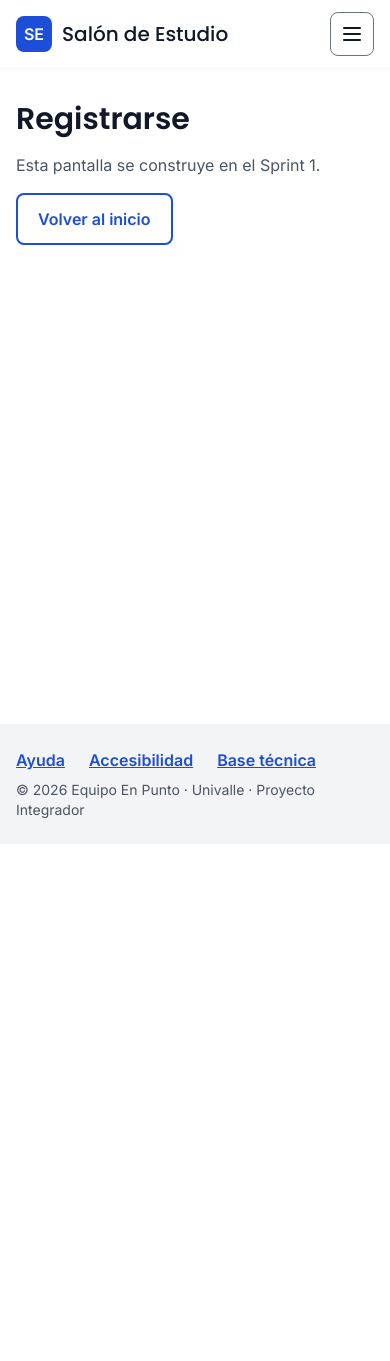
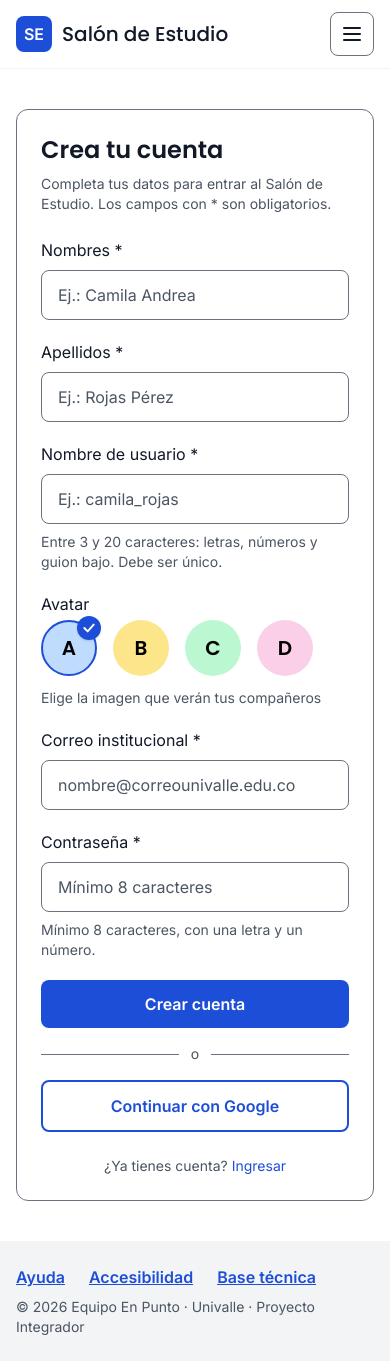
Before and after one commit to mini-proyecto-integrador2/frontend, a React (Vite) app: page /registro in a window 390 px wide. Before the commit the page ends 844 px from the top, so only its background shows below. Built offline with nearby package versions, Linux system fonts and the light colour scheme; no server answers.

Commit message:
feat(US-01): agrega pantalla de registro con validaciones y estados

```diff
--- a/src/App.tsx
+++ b/src/App.tsx
@@ -4,6 +4,7 @@ import Inicio from './pages/Inicio'
 import BaseTecnica from './pages/BaseTecnica'
 import NoEncontrada from './pages/NoEncontrada'
 import EnConstruccion from './pages/EnConstruccion'
+import Registro from './pages/Registro'
 
 // Rutas del mapa del sitio (C02). Las que aún no tienen historia muestran "En construcción".
 export default function App() {
@@ -13,8 +14,7 @@ export default function App() {
         {/* Públicas */}
         <Route path="/" element={<Inicio />} />
         <Route path="/ingresar" element={<EnConstruccion titulo="Ingresar" sprint={1} />} />
-        <Route path="/registro" element={<EnConstruccion titulo="Registrarse" sprint={1} />} />
-        <Route path="/ayuda" element={<EnConstruccion titulo="Ayuda" sprint={6} />} />
+        <Route path="/registro" element={<Registro />} />        <Route path="/ayuda" element={<EnConstruccion titulo="Ayuda" sprint={6} />} />
         {/* Privadas (se protegen en el Sprint 1) */}
         <Route path="/completar-perfil" element={<EnConstruccion titulo="Completar perfil" sprint={1} />} />
         <Route path="/panel" element={<EnConstruccion titulo="Panel" sprint={2} />} />
--- /dev/null
+++ b/src/pages/Registro.tsx
@@ -0,0 +1,211 @@
+import { useState } from 'react'
+import type { FormEvent } from 'react'
+import { Link, useNavigate } from 'react-router-dom'
+import Boton from '../components/Boton'
+import Campo from '../components/Campo'
+import Carga from '../components/Carga'
+import Mensaje from '../components/Mensaje'
+import SelectorAvatar from '../components/SelectorAvatar'
+import type { AvatarId } from '../components/SelectorAvatar'
+
+type NombreCampo = 'nombres' | 'apellidos' | 'usuario' | 'correo' | 'contrasena'
+type Errores = Partial<Record<NombreCampo, string>>
+
+const ORDEN: NombreCampo[] = ['nombres', 'apellidos', 'usuario', 'correo', 'contrasena']
+
+const MSG_USUARIO_OCUPADO = 'Ese nombre de usuario ya está en uso. Prueba con otro.'
+const MSG_CORREO_REGISTRADO =
+  'Este correo ya tiene una cuenta. Ingresa con ese correo o usa otro para registrarte.'
+
+// Datos simulados de prueba
+const USUARIO_SIMULADO_OCUPADO = 'camila_rojas'
+const CORREO_SIMULADO_REGISTRADO = 'camila.rojas@correounivalle.edu.co'
+
+function validar(v: Record<NombreCampo, string>): Errores {
+  const e: Errores = {}
+  if (!v.nombres.trim()) e.nombres = 'Escribe tus nombres.'
+  if (!v.apellidos.trim()) e.apellidos = 'Escribe tus apellidos.'
+  if (!/^[A-Za-z0-9_]{3,20}$/.test(v.usuario)) {
+    e.usuario = 'Usa entre 3 y 20 caracteres: letras, números o guion bajo.'
+  }
+  if (!/^[^\s@]+@[^\s@]+\.[^\s@]+$/.test(v.correo.trim())) {
+    e.correo = 'Escribe un correo válido, por ejemplo nombre@correounivalle.edu.co.'
+  }
+  if (v.contrasena.length < 8 || !/[A-Za-z]/.test(v.contrasena) || !/\d/.test(v.contrasena)) {
+    e.contrasena = 'La contraseña debe tener mínimo 8 caracteres, una letra y un número.'
+  }
+  return e
+}
+
+function enfocarPrimero(errores: Errores) {
+  const primero = ORDEN.find((c) => errores[c])
+  if (primero) document.getElementById(`registro-${primero}`)?.focus()
+}
+
+export default function Registro() {
+  const navigate = useNavigate()
+  const [valores, setValores] = useState<Record<NombreCampo, string>>({
+    nombres: '',
+    apellidos: '',
+    usuario: '',
+    correo: '',
+    contrasena: '',
+  })
+  const [avatar, setAvatar] = useState<AvatarId>('A')
+  const [errores, setErrores] = useState<Errores>({})
+  const [cargando, setCargando] = useState(false)
+
+  const hayErrores = Object.keys(errores).length > 0
+  const correoYaRegistrado = errores.correo === MSG_CORREO_REGISTRADO
+
+  function cambiar(campo: NombreCampo, valor: string) {
+    setValores((v) => ({ ...v, [campo]: valor }))
+    if (errores[campo]) {
+      setErrores((e) => {
+        const copia = { ...e }
+        delete copia[campo]
+        return copia
+      })
+    }
+  }
+
+  function enviar(evento: FormEvent<HTMLFormElement>) {
+    evento.preventDefault()
+    if (cargando) return
+
+    const encontrados = validar(valores)
+    if (Object.keys(encontrados).length > 0) {
+      setErrores(encontrados)
+      enfocarPrimero(encontrados)
+      return
+    }
+
+    setErrores({})
+    setCargando(true)
+    setTimeout(() => {
+      const servidor: Errores = {}
+      if (valores.usuario.toLowerCase() === USUARIO_SIMULADO_OCUPADO) {
+        servidor.usuario = MSG_USUARIO_OCUPADO
+      }
+      if (valores.correo.trim().toLowerCase() === CORREO_SIMULADO_REGISTRADO) {
+        servidor.correo = MSG_CORREO_REGISTRADO
+      }
+      setCargando(false)
+      if (Object.keys(servidor).length > 0) {
+        setErrores(servidor)
+        enfocarPrimero(servidor)
+        return
+      }
+      navigate('/panel')
+    }, 1200)
+  }
+
+  return (
+    <section className="mx-auto w-full max-w-lg px-4 py-10">
+      <div className="rounded-xl border border-borde bg-white p-6 sm:p-8">
+        <h1 className="text-2xl font-bold text-texto sm:text-3xl">Crea tu cuenta</h1>
+        <p className="mt-2 text-sm text-texto-secundario">
+          Completa tus datos para entrar al Salón de Estudio. Los campos con * son obligatorios.
+        </p>
+
+        <form onSubmit={enviar} noValidate className="mt-6 flex flex-col gap-5">
+          {hayErrores && (
+            <Mensaje tipo="error">
+              Revisa los campos marcados para continuar. Todavía no se creó tu cuenta.
+            </Mensaje>
+          )}
+
+          <Campo
+            id="registro-nombres"
+            label="Nombres *"
+            placeholder="Ej.: Camila Andrea"
+            autoComplete="given-name"
+            value={valores.nombres}
+            onChange={(e) => cambiar('nombres', e.target.value)}
+            error={errores.nombres}
+          />
+
+          <Campo
+            id="registro-apellidos"
+            label="Apellidos *"
+            placeholder="Ej.: Rojas Pérez"
+            autoComplete="family-name"
+            value={valores.apellidos}
+            onChange={(e) => cambiar('apellidos', e.target.value)}
+            error={errores.apellidos}
+          />
+
+          <Campo
+            id="registro-usuario"
+            label="Nombre de usuario *"
+            placeholder="Ej.: camila_rojas"
+            autoComplete="username"
+            ayuda="Entre 3 y 20 caracteres: letras, números y guion bajo. Debe ser único."
+            value={valores.usuario}
+            onChange={(e) => cambiar('usuario', e.target.value)}
+            error={errores.usuario}
+          />
+
+          <SelectorAvatar value={avatar} onChange={setAvatar} />
+
+          <div className="flex flex-col gap-2">
+            <Campo
+              id="registro-correo"
+              type="email"
+              label="Correo institucional *"
+              placeholder="nombre@correounivalle.edu.co"
+              autoComplete="email"
+              value={valores.correo}
+              onChange={(e) => cambiar('correo', e.target.value)}
+              error={errores.correo}
+            />
+            {correoYaRegistrado && (
+              <p className="text-center text-sm text-texto-secundario">
+                ¿Es tu cuenta?{' '}
+                <Link to="/ingresar" className="text-primario underline">
+                  Ir a iniciar sesión
+                </Link>
+              </p>
+            )}
+          </div>
+
+          <Campo
+            id="registro-contrasena"
+            type="password"
+            label="Contraseña *"
+            placeholder="Mínimo 8 caracteres"
+            autoComplete="new-password"
+            ayuda="Mínimo 8 caracteres, con una letra y un número."
+            value={valores.contrasena}
+            onChange={(e) => cambiar('contrasena', e.target.value)}
+            error={errores.contrasena}
+          />
+
+          <div className="flex flex-col gap-4">
+            <Boton type="submit" tipo="primario" className="w-full" disabled={cargando}>
+              Crear cuenta
+            </Boton>
+            {cargando && <Carga texto="Creando tu cuenta..." className="justify-center" />}
+
+            <div className="flex items-center gap-3 text-sm text-texto-secundario">
+              <span className="h-px flex-1 bg-borde" aria-hidden="true" />
+              <span>o</span>
+              <span className="h-px flex-1 bg-borde" aria-hidden="true" />
+            </div>
+
+            <Boton type="button" tipo="secundario" className="w-full" disabled={cargando}>
+              Continuar con Google
+            </Boton>
+          </div>
+        </form>
+
+        <p className="mt-6 text-center text-sm text-texto-secundario">
+          ¿Ya tienes cuenta?{' '}
+          <Link to="/ingresar" className="text-primario hover:underline">
+            Ingresar
+          </Link>
+        </p>
+      </div>
+    </section>
+  )
+}
```
